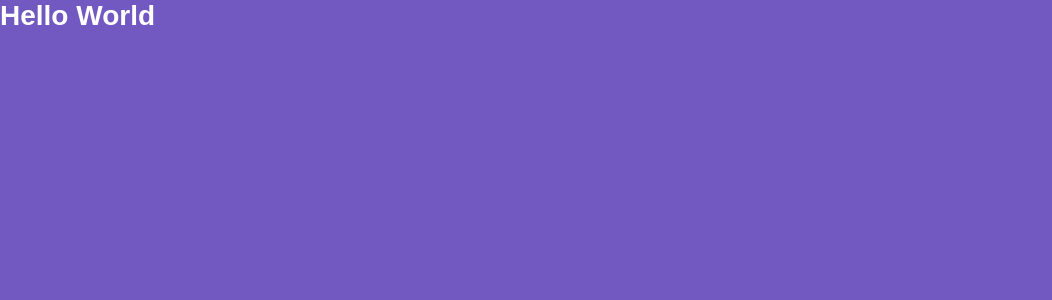
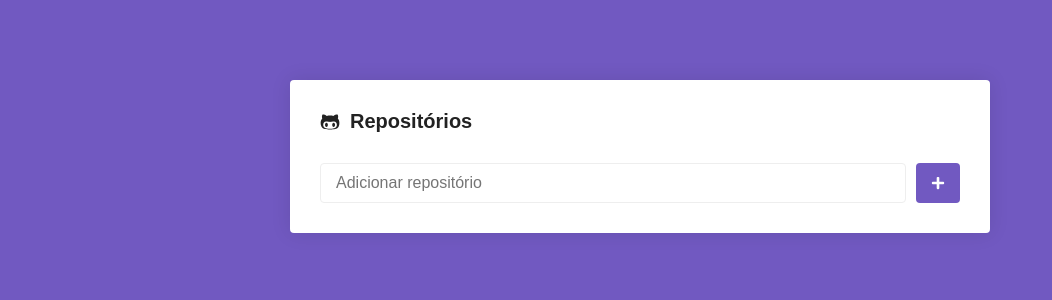
Before and after one commit to camposLuis/PrimeiroProjetoReactJS, a React (Create React App) app: page / in a window 1280 px wide. Shown: the top 300 px of the page, without its empty margins (0-1052 px from the left). Built offline with nearby package versions, Linux system fonts and the light colour scheme; the HTML template or start-up script is replaced by a standard one.

Commit message:
Estilizando página Main

```diff
--- a/package.json
+++ b/package.json
@@ -5,6 +5,7 @@
   "dependencies": {
     "react": "^16.9.0",
     "react-dom": "^16.9.0",
+    "react-icons": "^3.7.0",
     "react-router-dom": "^5.0.1",
     "react-scripts": "3.1.1",
     "styled-components": "^4.3.2"
--- a/src/pages/Main/index.js
+++ b/src/pages/Main/index.js
@@ -1,7 +1,22 @@
 import React from 'react';
-
-import { Title } from './styles';
+import { FaGithubAlt, FaPlus } from 'react-icons/fa'
+import { Container, Form, SubmitButton } from './styles';
 
 export default function Main() {
-  return <Title>Hello World</Title>;
+  return (
+    <Container>
+      <h1>
+        <FaGithubAlt />
+        Repositórios
+      </h1>
+
+      <Form onSubmit={() => {}}>
+        <input type="text" placeholder="Adicionar repositório" />
+
+        <SubmitButton>
+          <FaPlus color="#FFF" size={14} />
+        </SubmitButton>
+      </Form>
+    </Container>
+  );
 }
--- a/src/pages/Main/styles.js
+++ b/src/pages/Main/styles.js
@@ -1,5 +1,49 @@
 import styled from 'styled-components';
 
-export const Title = styled.h1`
-  color: #fff;
+export const Container = styled.div`
+  max-width: 700px;
+  background: #FFF;
+  border-radius: 4px;
+  box-shadow: 0 0 20px rgba(0, 0, 0, 0.1);
+  padding: 30px;
+  margin: 80px auto;
+
+  h1 {
+    font-size: 20px;
+    display: flex;
+    flex-direction: row;
+    align-items: center;
+
+    svg {
+      margin-right: 10px;
+    }
+  }
 `;
+
+export const Form = styled.form`
+  margin-top: 30px;
+  display: flex;
+  flex-direction: row;
+
+  input {
+    flex: 1;
+    border: 1px solid #eee;
+    padding: 10px 15px;
+    border-radius: 4px;
+    font-size: 16px;
+  }
+`;
+
+export const SubmitButton = styled.button.attrs({
+  type: 'submit',
+})`
+  background: #7159c1;
+  border: 0;
+  padding: 0 15px;
+  margin-left: 10px;
+  border-radius: 4px;
+
+  display: flex;
+  justify-content: center;
+  align-items: center;
+`;
```
Also changed, not shown: 1 other file (tests, documents, lock files or other folders).
